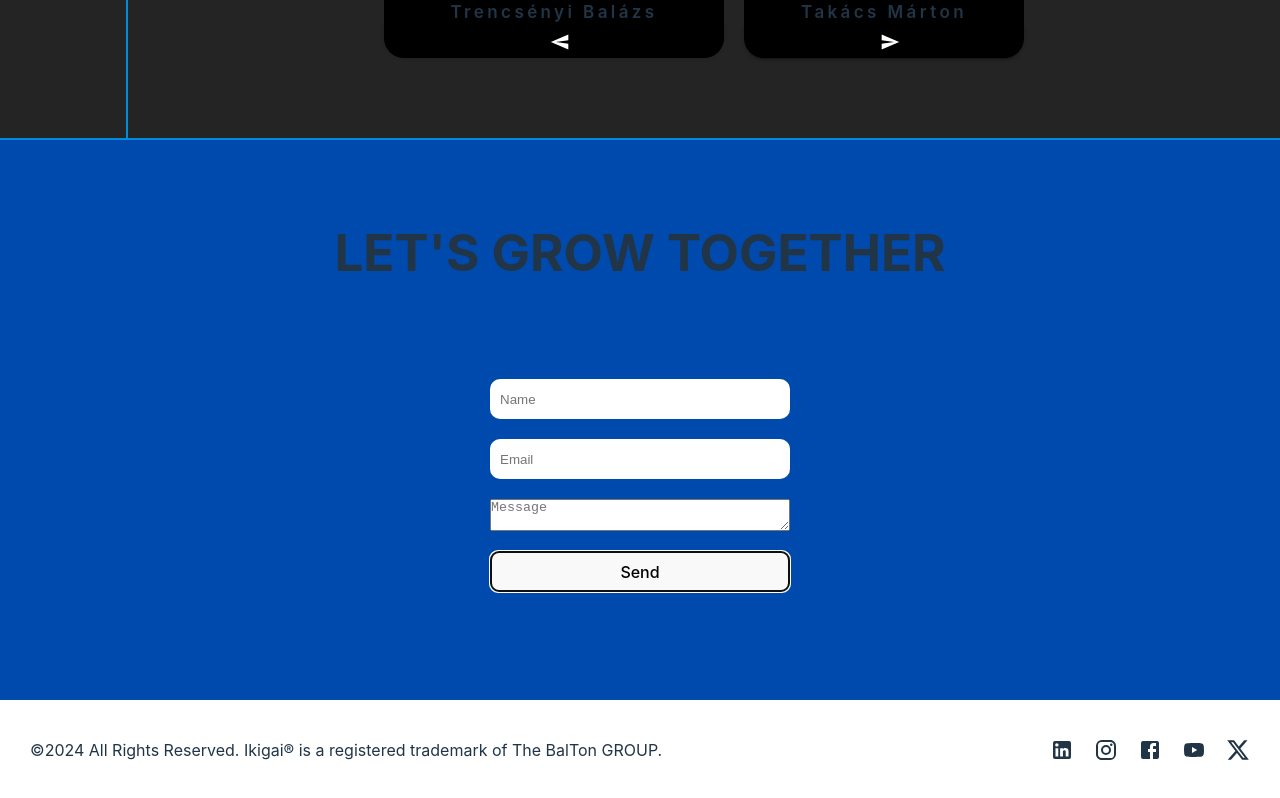
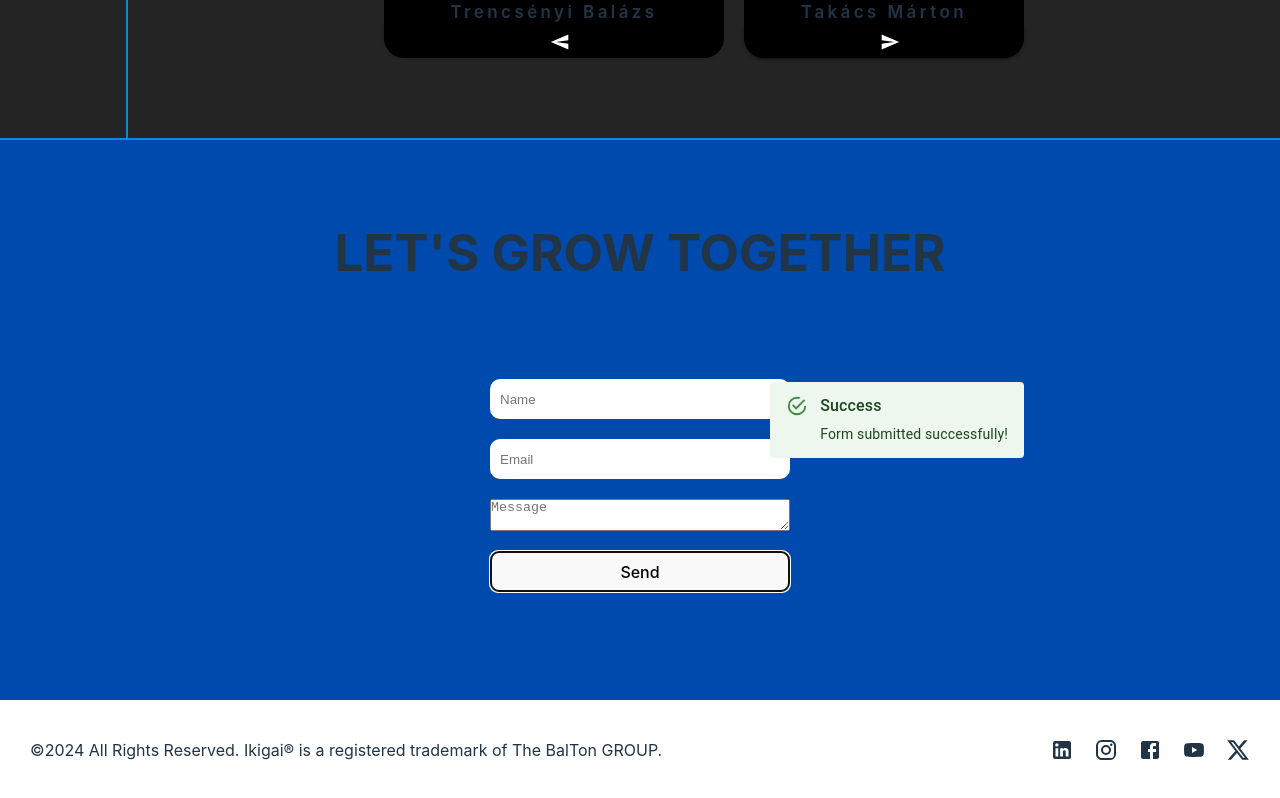
Before and after one commit to balazstrencsenyi/ikigaiVite, a React (Vite) app in the folder ikigai-vite/: page / in a window 1280 px wide. Both pictures are taken after typing "Sample", "name@example.com", "Sample" into the empty fields and a click on the button "Send". Shown: the part 3620-4418 px from the top of the page. Built offline with nearby package versions, Linux system fonts and the light colour scheme.

Commit message:
adds form notification

```diff
--- a/ikigai-vite/src/App.css
+++ b/ikigai-vite/src/App.css
@@ -419,3 +419,9 @@ form > input {
   gap: 20px;
   padding-right: 30px;
 }
+
+
+.alert {
+  position: absolute;
+  right: 20%;
+}
--- a/ikigai-vite/src/App.jsx
+++ b/ikigai-vite/src/App.jsx
@@ -12,6 +12,8 @@ import InstagramIcon from '@mui/icons-material/Instagram';
 import FacebookIcon from '@mui/icons-material/Facebook';
 import XIcon from '@mui/icons-material/X';
 import YouTubeIcon from '@mui/icons-material/YouTube';
+import Alert from '@mui/material/Alert';
+import AlertTitle from '@mui/material/AlertTitle';
 
 function App() {
   const [rotation, setRotation] = useState(0);
@@ -19,6 +21,7 @@ function App() {
   const [showBalazsDiv, setShowBalazsDiv] = useState(false);
   const [showMarciDiv, setShowMarciDiv] = useState(false);
   const [isScrolled, setIsScrolled] = useState(false);
+  const [showNotification, setShowNotification] = useState(false);
 
   const balazsRef = useRef(null);
   const marciRef = useRef(null);
@@ -64,6 +67,10 @@ function App() {
       message: message
     });
 
+    // Show notification
+    setShowNotification(true);
+
+    // Reset form
     e.target.reset();
   };
 
@@ -123,6 +130,16 @@ function App() {
       window.removeEventListener('scroll', handleScroll);
     };
   }, []);
+
+  // Close notification after 3 seconds
+  useEffect(() => {
+    if (showNotification) {
+      const timer = setTimeout(() => {
+        setShowNotification(false);
+      }, 3000);
+      return () => clearTimeout(timer);
+    }
+  }, [showNotification]);
 
   return (
     <>
@@ -268,6 +285,12 @@ function App() {
 
       <div id="form" className="form">
         <div className="formContainer">
+          {showNotification && (
+            <Alert severity="success" className="alert">
+              <AlertTitle>Success</AlertTitle>
+              Form submitted successfully!
+            </Alert>
+          )}
           <div className="growTogetherContainer">
             <h1 className="growTogether">LET&apos;S GROW TOGETHER</h1>
           </div>
@@ -294,7 +317,6 @@ function App() {
           <XIcon style={{cursor:"pointer"}} />
         </div>
       </div>
-
     </>
   );
 }
```
Lines whose indentation alone changed are shown as unchanged.
